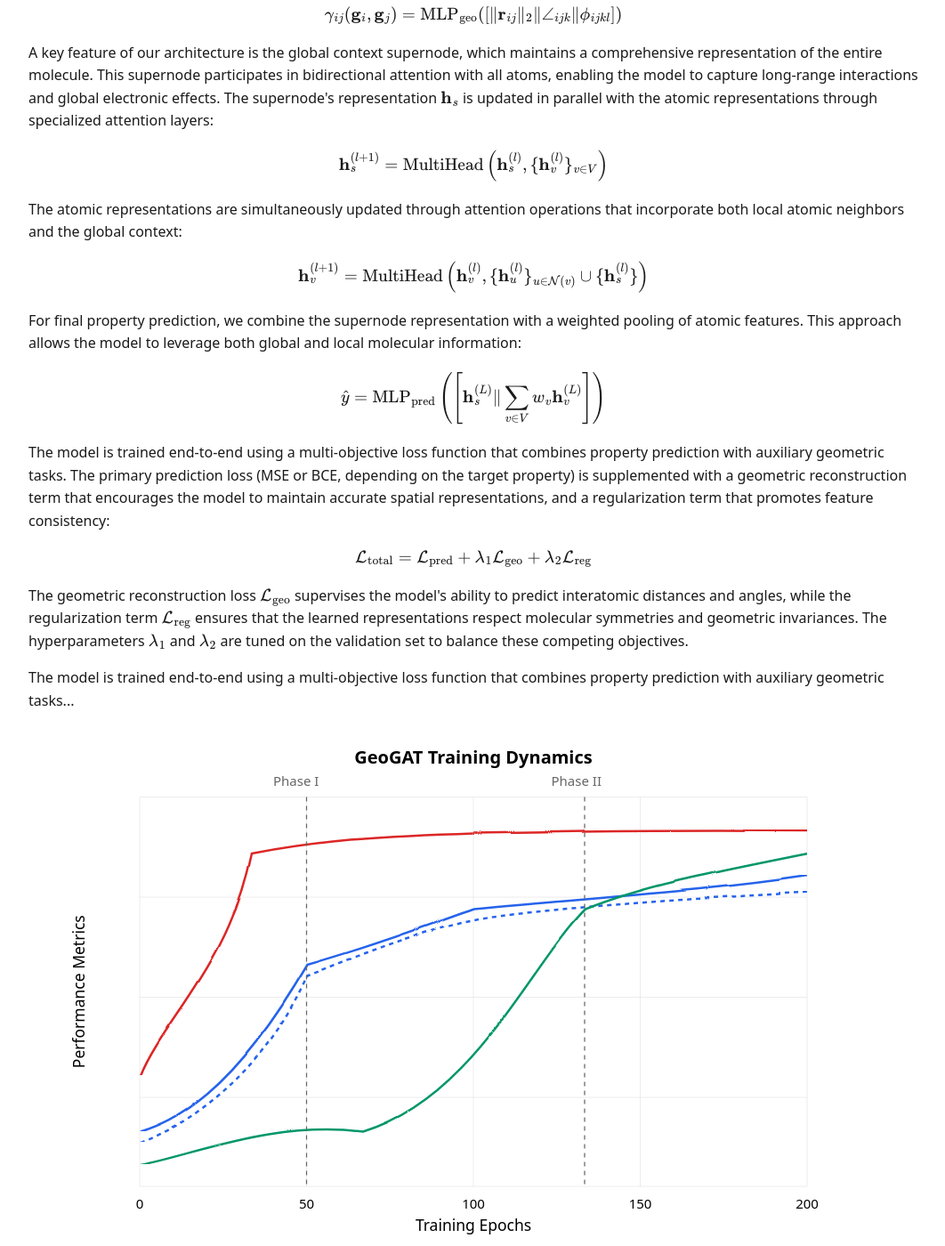
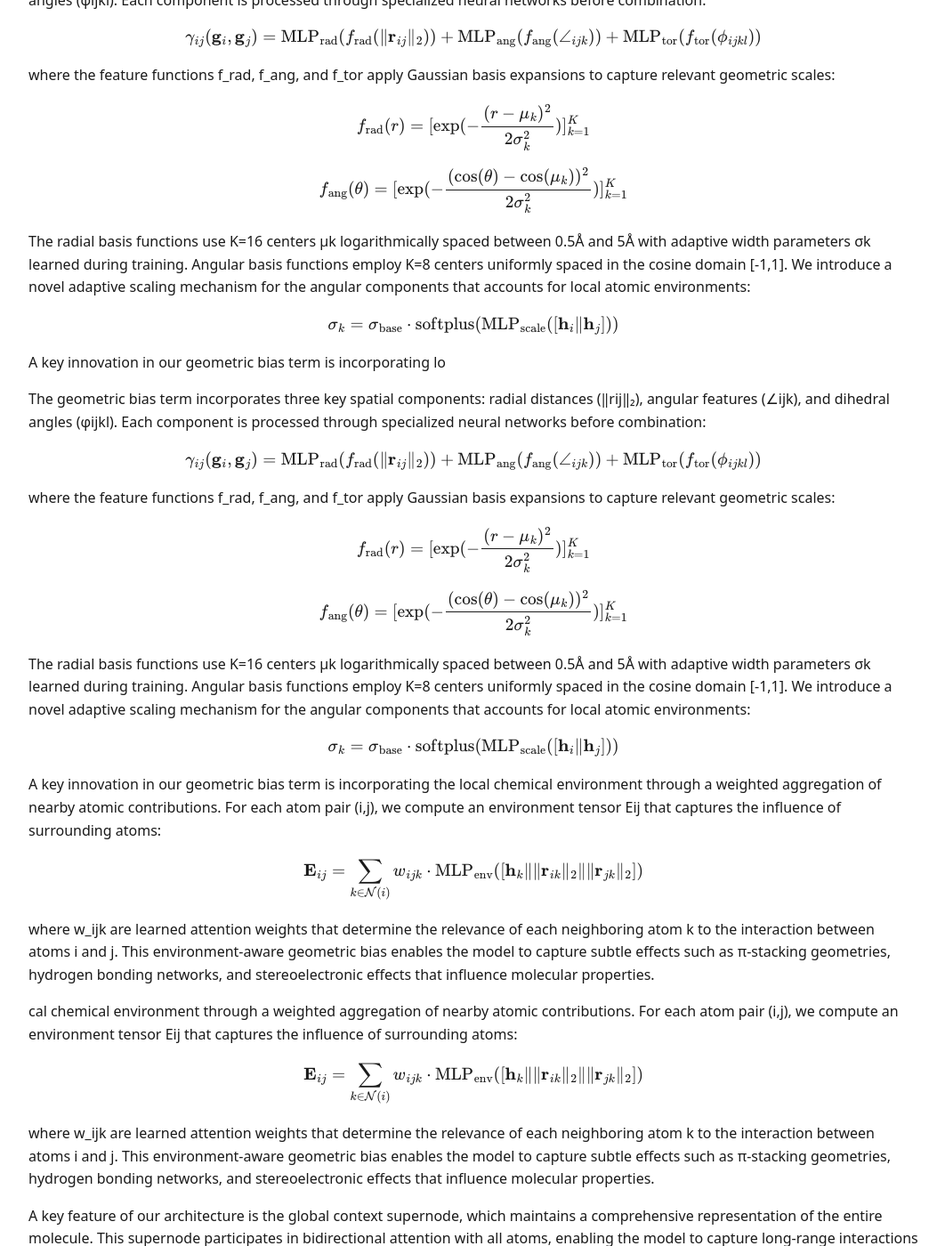
Before and after one commit to fumadari/fumadari.github.io, a Jekyll site: the page projects/gat-drug-discovery.html, which Jekyll copies as it is, in a window 1280 px wide and 1400 px high, scrolled down 2773 px. Shown: the whole window at 89% size, without its empty margins (108-1170 px from the left). Built offline with Jekyll 4.4.1, drawn with Linux system fonts in a browser that asks for light colours; some of the changed text lies outside the part shown.

Commit message:
Update gat-drug-discovery.html

```diff
--- a/projects/gat-drug-discovery.html
+++ b/projects/gat-drug-discovery.html
@@ -180,13 +180,83 @@
         $$\alpha_{ij}^{(k)} = \text{softmax}_j\left(\frac{(\mathbf{W}_Q^{(k)}\mathbf{h}_i)^\top(\mathbf{W}_K^{(k)}\mathbf{h}_j)}{\sqrt{d_k}} + \gamma_{ij}(\mathbf{g}_i, \mathbf{g}_j)\right)$$
     </div>
 
-    <p>
-        The geometric bias term \(\gamma_{ij}\) encodes crucial spatial relationships between atoms, incorporating distance and angular information:
-    </p>
+<p>
+    The geometric bias term incorporates three key spatial components: radial distances (‖rij‖₂), angular features (∠ijk), and dihedral angles (φijkl). Each component is processed through specialized neural networks before combination:
+</p>
 
-    <div class="equation">
-        $$\gamma_{ij}(\mathbf{g}_i, \mathbf{g}_j) = \text{MLP}_{\text{geo}}([\|\mathbf{r}_{ij}\|_2 \| \angle_{ijk} \| \phi_{ijkl}])$$
-    </div>
+<div class="equation">
+    $$\gamma_{ij}(\mathbf{g}_i, \mathbf{g}_j) = \text{MLP}_{\text{rad}}(f_{\text{rad}}(\|\mathbf{r}_{ij}\|_2)) + \text{MLP}_{\text{ang}}(f_{\text{ang}}(\angle_{ijk})) + \text{MLP}_{\text{tor}}(f_{\text{tor}}(\phi_{ijkl}))$$
+</div>
+
+<p>
+    where the feature functions f_rad, f_ang, and f_tor apply Gaussian basis expansions to capture relevant geometric scales:
+</p>
+
+<div class="equation">
+    $$f_{\text{rad}}(r) = [\exp(-\frac{(r-\mu_k)^2}{2\sigma_k^2})]_{k=1}^K$$
+</div>
+
+<div class="equation">
+    $$f_{\text{ang}}(\theta) = [\exp(-\frac{(\cos(\theta)-\cos(\mu_k))^2}{2\sigma_k^2})]_{k=1}^K$$
+</div>
+
+<p>
+    The radial basis functions use K=16 centers μk logarithmically spaced between 0.5Å and 5Å with adaptive width parameters σk learned during training. Angular basis functions employ K=8 centers uniformly spaced in the cosine domain [-1,1]. We introduce a novel adaptive scaling mechanism for the angular components that accounts for local atomic environments:
+</p>
+
+<div class="equation">
+    $$\sigma_k = \sigma_{\text{base}} \cdot \text{softplus}(\text{MLP}_{\text{scale}}([\mathbf{h}_i \| \mathbf{h}_j]))$$
+</div>
+
+<p>
+    A key innovation in our geometric bias term is incorporating lo<p>
+    The geometric bias term incorporates three key spatial components: radial distances (‖rij‖₂), angular features (∠ijk), and dihedral angles (φijkl). Each component is processed through specialized neural networks before combination:
+</p>
+
+<div class="equation">
+    $$\gamma_{ij}(\mathbf{g}_i, \mathbf{g}_j) = \text{MLP}_{\text{rad}}(f_{\text{rad}}(\|\mathbf{r}_{ij}\|_2)) + \text{MLP}_{\text{ang}}(f_{\text{ang}}(\angle_{ijk})) + \text{MLP}_{\text{tor}}(f_{\text{tor}}(\phi_{ijkl}))$$
+</div>
+
+<p>
+    where the feature functions f_rad, f_ang, and f_tor apply Gaussian basis expansions to capture relevant geometric scales:
+</p>
+
+<div class="equation">
+    $$f_{\text{rad}}(r) = [\exp(-\frac{(r-\mu_k)^2}{2\sigma_k^2})]_{k=1}^K$$
+</div>
+
+<div class="equation">
+    $$f_{\text{ang}}(\theta) = [\exp(-\frac{(\cos(\theta)-\cos(\mu_k))^2}{2\sigma_k^2})]_{k=1}^K$$
+</div>
+
+<p>
+    The radial basis functions use K=16 centers μk logarithmically spaced between 0.5Å and 5Å with adaptive width parameters σk learned during training. Angular basis functions employ K=8 centers uniformly spaced in the cosine domain [-1,1]. We introduce a novel adaptive scaling mechanism for the angular components that accounts for local atomic environments:
+</p>
+
+<div class="equation">
+    $$\sigma_k = \sigma_{\text{base}} \cdot \text{softplus}(\text{MLP}_{\text{scale}}([\mathbf{h}_i \| \mathbf{h}_j]))$$
+</div>
+
+<p>
+    A key innovation in our geometric bias term is incorporating the local chemical environment through a weighted aggregation of nearby atomic contributions. For each atom pair (i,j), we compute an environment tensor Eij that captures the influence of surrounding atoms:
+</p>
+
+<div class="equation">
+    $$\mathbf{E}_{ij} = \sum_{k \in \mathcal{N}(i)} w_{ijk} \cdot \text{MLP}_{\text{env}}([\mathbf{h}_k \| \|\mathbf{r}_{ik}\|_2 \| \|\mathbf{r}_{jk}\|_2])$$
+</div>
+
+<p>
+    where w_ijk are learned attention weights that determine the relevance of each neighboring atom k to the interaction between atoms i and j. This environment-aware geometric bias enables the model to capture subtle effects such as π-stacking geometries, hydrogen bonding networks, and stereoelectronic effects that influence molecular properties.
+</p>cal chemical environment through a weighted aggregation of nearby atomic contributions. For each atom pair (i,j), we compute an environment tensor Eij that captures the influence of surrounding atoms:
+</p>
+
+<div class="equation">
+    $$\mathbf{E}_{ij} = \sum_{k \in \mathcal{N}(i)} w_{ijk} \cdot \text{MLP}_{\text{env}}([\mathbf{h}_k \| \|\mathbf{r}_{ik}\|_2 \| \|\mathbf{r}_{jk}\|_2])$$
+</div>
+
+<p>
+    where w_ijk are learned attention weights that determine the relevance of each neighboring atom k to the interaction between atoms i and j. This environment-aware geometric bias enables the model to capture subtle effects such as π-stacking geometries, hydrogen bonding networks, and stereoelectronic effects that influence molecular properties.
+</p>
 
     <p>
         A key feature of our architecture is the global context supernode, which maintains a comprehensive representation of the entire molecule. This supernode participates in bidirectional attention with all atoms, enabling the model to capture long-range interactions and global electronic effects. The supernode's representation \(\mathbf{h}_s\) is updated in parallel with the atomic representations through specialized attention layers:
```
